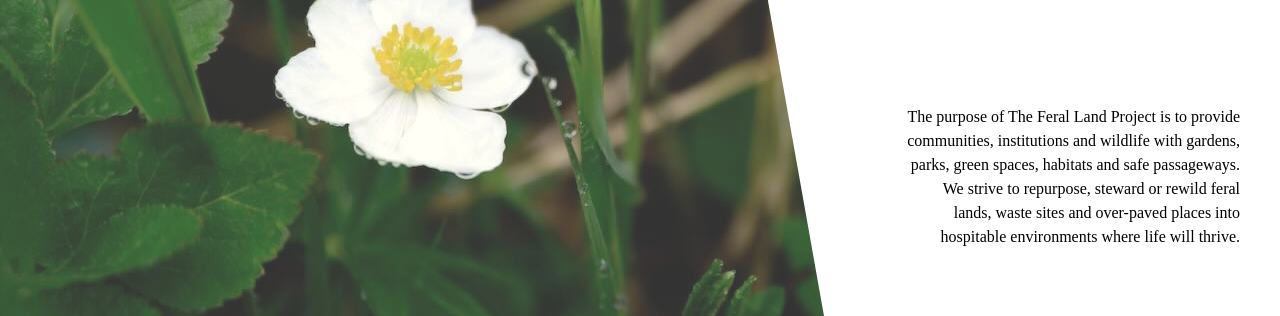
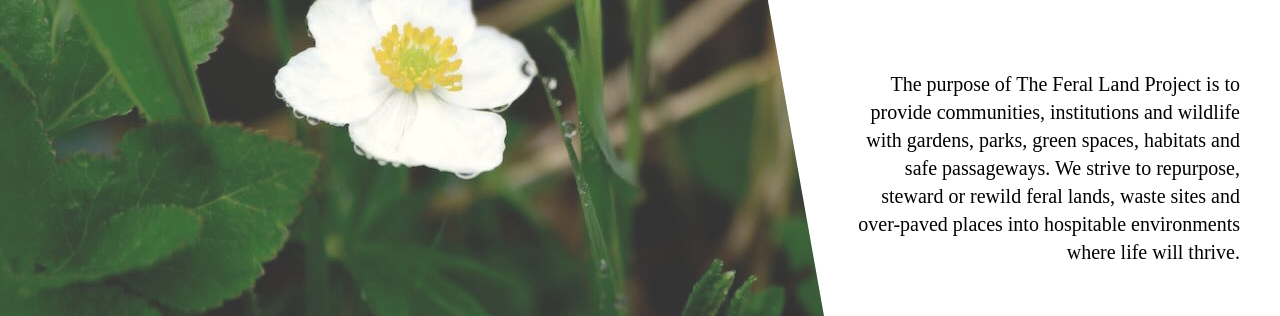
Before and after one commit to kaitywolfe/theferallandproject, a React (Vite) app: page / in a window 1280 px wide. Shown: the part 359-675 px from the top of the page. Built offline with nearby package versions, Linux system fonts and the light colour scheme; a web font is replaced by a local one.

Commit message:
update text styles

```diff
--- a/src/App.jsx
+++ b/src/App.jsx
@@ -21,7 +21,7 @@ function App() {
                 <img className='absolute w-44 h-44 md:w-60 md:h-60 z-10' src={logo} alt="The Feral Land Project Logo" />
                 <div className=' w-44 h-44 absolute rounded-full bg-white blur-lg opacity-60' />
               </div>
-              <p className='flex text-black px-1 mt-20 md:mt-0  sm:px-10 md:px-0 md:pr-10 text-balance text-center md:text-right'>
+              <p className='flex md:text-xl text-black px-1 mt-20 md:mt-0  sm:px-10 md:px-0 md:pr-10 text-balance text-center md:text-right'>
                 The purpose of The&nbsp;Feral&nbsp;Land&nbsp;Project is to provide communities, institutions and wildlife with gardens, parks, green spaces, habitats and safe passageways. We strive to repurpose, steward or rewild feral lands, waste sites and over-paved places into hospitable environments where life&nbsp;will&nbsp;thrive.
               </p>
             </div>
```
